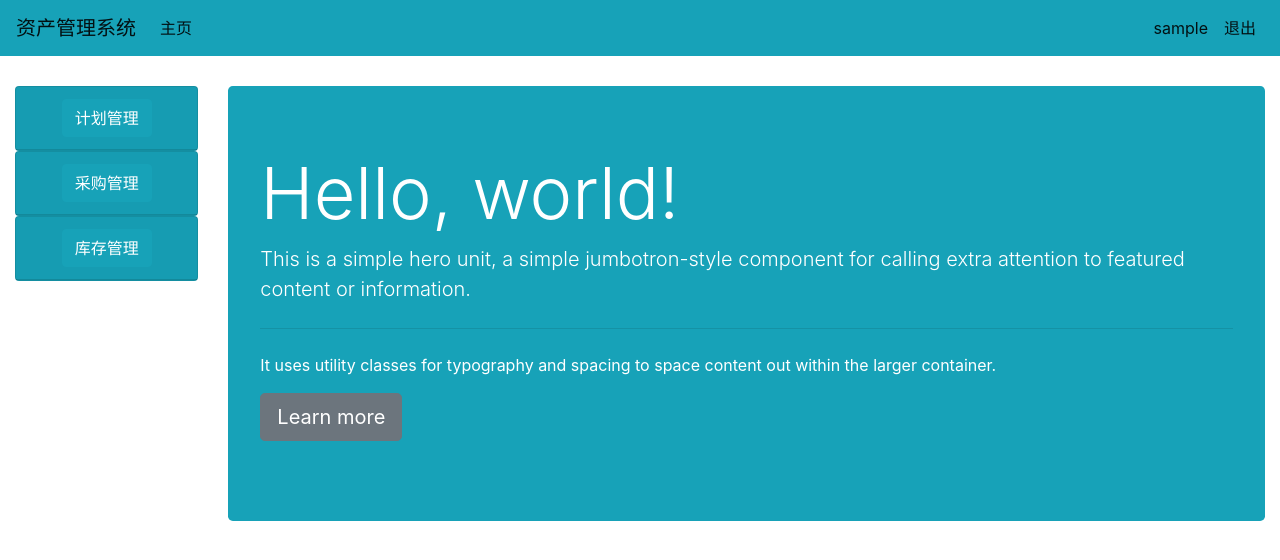
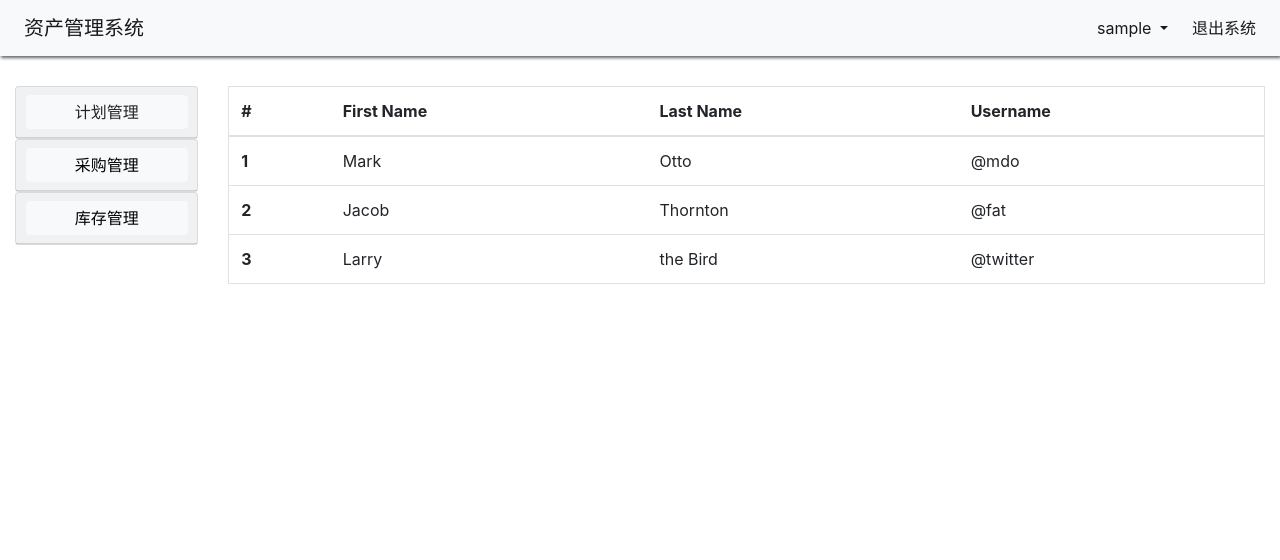
Before and after one commit to Samurai-XHe/rfidstation, a Django app: page / in a window 1280 px wide. Shown: the top 560 px of the page. Run offline with Django 3.2, Linux system fonts and the light colour scheme; the visitor is signed in with stand-in values (Sample User, id 1); some libraries are stand-ins or nearby versions.

Commit message:
更新主页

```diff
--- a/static/css/index.css
+++ b/static/css/index.css
@@ -1,3 +1,6 @@
 #index-body {
-    padding-top:30px;
+    padding-top: 30px;
 }
+.navbar {
+    box-shadow: 1px 2px 3px #666;
+}
--- a/templates/index.html
+++ b/templates/index.html
@@ -6,29 +6,34 @@
     <meta name="viewport" content="width=device-width, initial-scale=1, shrink-to-fit=no">
     <link rel="stylesheet" href="{% static 'bootstrap-4.0.0-dist/css/bootstrap.min.css' %}">
     <link rel="stylesheet" href="{% static 'css/index.css' %}">
-    <title>登录系统</title>
+    <title>系统首页</title>
 </head>
 <body>
     <section id="index-title">
-        <nav class="navbar navbar-expand-lg navbar-light bg-info">
+        <nav class="navbar navbar-expand-lg navbar-light bg-light">
             <button class="navbar-toggler" type="button" data-toggle="collapse" data-target="#navbarTogglerDemo01" aria-controls="navbarTogglerDemo01" aria-expanded="false" aria-label="Toggle navigation">
                 <span class="navbar-toggler-icon"></span>
             </button>
             <div class="collapse navbar-collapse" id="navbarTogglerDemo01">
-                <a class="navbar-brand" href="{% url 'index' %}">资产管理系统</a>
+                <a class="navbar-brand pl-2" href="{% url 'index' %}">资产管理系统</a>
                 <ul class="navbar-nav mr-auto mt-2 mt-lg-0">
-                    <li class="nav-item active">
-                    <a class="nav-link" href="{% url 'index' %}">主页 <span class="sr-only">(current)</span></a>
-                    </li>
+
                 </ul>
                 <ul class="navbar-nav mt-2 mt-lg-0">
                     {% if user.is_authenticated %}
-                           <li class="nav-item active">
-                                <a class="nav-link" href="">{{ user.get_nickname }} <span class="sr-only">(current)</span></a>
-                            </li>
-                            <li class="nav-item active">
-                                <a class="nav-link" href="{% url 'user:logout' %}">退出 <span class="sr-only">(current)</span></a>
-                            </li>
+                        <li class="nav-item active dropdown mr-2">
+                            <a class="nav-link dropdown-toggle" href="#" id="navbarDropdown" role="button" data-toggle="dropdown" aria-haspopup="true" aria-expanded="false">
+                                {{ user.get_nickname }}
+                            </a>
+                            <div class="dropdown-menu" aria-labelledby="navbarDropdown">
+                                {% if user.is_staff %}
+                                    <a class="dropdown-item" href="{% url 'admin:index' %}">后台管理</a>
+                                {% endif %}
+                            </div>
+                        </li>
+                        <li class="nav-item active">
+                            <a class="nav-link pr-2" href="{% url 'user:logout' %}">退出系统 <span class="sr-only">(current)</span></a>
+                        </li>
                     {% else %}
                         <li class="nav-item active">
                             <a class="nav-link" href="{% url 'user:login' %}">登录 <span class="sr-only">(current)</span></a>
@@ -43,68 +48,83 @@
             <div class="row">
                 <div class="col-md-2">
                     <div id="accordion">
-                        {% if perms.plan_management.can_see %}
-                            <div class="card bg-info">
-                            <div class="card-header text-center" id="headingOne">
-                                <h5 class="mb-0">
-                                    <button class="btn btn-info" data-toggle="collapse" data-target="#collapseOne" aria-expanded="true" aria-controls="collapseOne">
-                                        计划管理
-                                    </button>
-                                </h5>
+                        {% if  perms.plan_management.view_plan %}
+                            <div class="card bg-light">
+                            <div class="card-header text-center py-2 px-1" id="headingOne">
+                                <button class="btn btn-light py-1 px-5" data-toggle="collapse" data-target="#collapseOne" aria-expanded="true" aria-controls="collapseOne">
+                                    计划管理
+                                </button>
                             </div>
                             <div id="collapseOne" class="collapse" aria-labelledby="headingOne" data-parent="#accordion">
                                 <ul class="list-group list-group-flush">
-                                    <a href="" class="list-group-item text-sm-center text-white bg-secondary">Cras justo odio</a>
-                                    <a href="" class="list-group-item text-sm-center text-white bg-secondary">Dapibus ac facilisis in</a>
-                                    <a href="" class="list-group-item text-sm-center text-white bg-secondary">Vestibulum at eros</a>
+                                    <a href="" class="list-group-item text-sm-center text-dark bg-light">Cras justo odio</a>
+                                    <a href="" class="list-group-item text-sm-center text-dark bg-light">Dapibus ac facilisis in</a>
+                                    <a href="" class="list-group-item text-sm-center text-dark bg-light">Vestibulum at eros</a>
                                 </ul>
                             </div>
                         </div>
                         {% endif %}
-                        <div class="card bg-info">
-                            <div class="card-header text-center" id="headingTwo">
-                                <h5 class="mb-0">
-                                <button class="btn btn-info collapsed" data-toggle="collapse" data-target="#collapseTwo" aria-expanded="false" aria-controls="collapseTwo">
+                        <div class="card bg-light">
+                            <div class="card-header text-center py-2 px-1" id="headingTwo">
+                                <button class="btn bg-light collapsed py-1 px-5" data-toggle="collapse" data-target="#collapseTwo" aria-expanded="false" aria-controls="collapseTwo">
                                 采购管理
                                 </button>
-                                </h5>
                             </div>
                             <div id="collapseTwo" class="collapse" aria-labelledby="headingTwo" data-parent="#accordion">
                                 <ul class="list-group list-group-flush">
-                                    <a href="" class="list-group-item text-sm-center text-white bg-secondary">Cras justo odio</a>
-                                    <a href="" class="list-group-item text-sm-center text-white bg-secondary">Dapibus ac facilisis in</a>
-                                    <a href="" class="list-group-item text-sm-center text-white bg-secondary">Vestibulum at eros</a>
+                                    <a href="" class="list-group-item text-sm-center text-dark bg-light">Cras justo odio</a>
+                                    <a href="" class="list-group-item text-sm-center text-dark bg-light">Dapibus ac facilisis in</a>
+                                    <a href="" class="list-group-item text-sm-center text-dark bg-light">Vestibulum at eros</a>
                                 </ul>
                             </div>
                         </div>
-                        <div class="card bg-info">
-                            <div class="card-header text-center" id="headingThree">
-                                <h5 class="mb-0">
-                                <button class="btn btn-info collapsed" data-toggle="collapse" data-target="#collapseThree" aria-expanded="false" aria-controls="collapseThree">
+                        <div class="card bg-light">
+                            <div class="card-header text-center py-2 px-1" id="headingThree">
+                                <button class="btn bg-light collapsed py-1 px-5" data-toggle="collapse" data-target="#collapseThree" aria-expanded="false" aria-controls="collapseThree">
                                 库存管理
                                 </button>
-                                </h5>
                             </div>
                             <div id="collapseThree" class="collapse" aria-labelledby="headingThree" data-parent="#accordion">
                                 <ul class="list-group list-group-flush">
-                                    <a href="" class="list-group-item text-sm-center text-white bg-secondary">Cras justo odio</a>
-                                    <a href="" class="list-group-item text-sm-center text-white bg-secondary">Dapibus ac facilisis in</a>
-                                    <a href="" class="list-group-item text-sm-center text-white bg-secondary">Vestibulum at eros</a>
+                                    <a href="" class="list-group-item text-sm-center text-dark bg-light">Cras justo odio</a>
+                                    <a href="" class="list-group-item text-sm-center text-dark bg-light">Dapibus ac facilisis in</a>
+                                    <a href="" class="list-group-item text-sm-center text-dark bg-light">Vestibulum at eros</a>
                                 </ul>
                             </div>
                         </div>
                     </div>
                 </div>
                 <div class="col-md-10">
-                    <div class="jumbotron bg-info text-white">
-                        <h1 class="display-3">Hello, world!</h1>
-                        <p class="lead">This is a simple hero unit, a simple jumbotron-style component for calling extra attention to featured content or information.</p>
-                        <hr class="my-4">
-                        <p>It uses utility classes for typography and spacing to space content out within the larger container.</p>
-                        <p class="lead">
-                        <a class="btn btn-secondary btn-lg" href="#" role="button">Learn more</a>
-                        </p>
-                    </div>
+                    <table class="table border">
+                        <thead>
+                            <tr>
+                                <th scope="col">#</th>
+                                <th scope="col">First Name</th>
+                                <th scope="col">Last Name</th>
+                                <th scope="col">Username</th>
+                            </tr>
+                        </thead>
+                        <tbody>
+                            <tr>
+                                <th scope="row">1</th>
+                                <td>Mark</td>
+                                <td>Otto</td>
+                                <td>@mdo</td>
+                            </tr>
+                            <tr>
+                                <th scope="row">2</th>
+                                <td>Jacob</td>
+                                <td>Thornton</td>
+                                <td>@fat</td>
+                            </tr>
+                            <tr>
+                                <th scope="row">3</th>
+                                <td>Larry</td>
+                                <td>the Bird</td>
+                                <td>@twitter</td>
+                            </tr>
+                        </tbody>
+                    </table>
                 </div>
             </div>
         </div>
--- a/user/admin.py
+++ b/user/admin.py
@@ -3,5 +3,5 @@ from .models import Profile
 
 @admin.register(Profile)
 class ProfileAdmin(admin.ModelAdmin):
-    list_display = ('nickname','user')
+    list_display = ('nickname','user','department')
     search_fields = ('nickname','user__username')
--- a/user/models.py
+++ b/user/models.py
@@ -1,8 +1,10 @@
 from django.db import models
 from django.contrib.auth.models import User
+from department.models import Department
 
 class Profile(models.Model):
     nickname = models.CharField(max_length=20)
+    department = models.ForeignKey(Department,on_delete=models.CASCADE,verbose_name='所属部门',null=True)
 
     user = models.OneToOneField(User,on_delete=models.CASCADE)
 
```
Also changed, not shown: user/static/user/css/login.css (+12 -11 lines), user/templates/user/login.html (+6 -4 lines), user/migrations/0002_profile_department.py (added), 1 other file.
